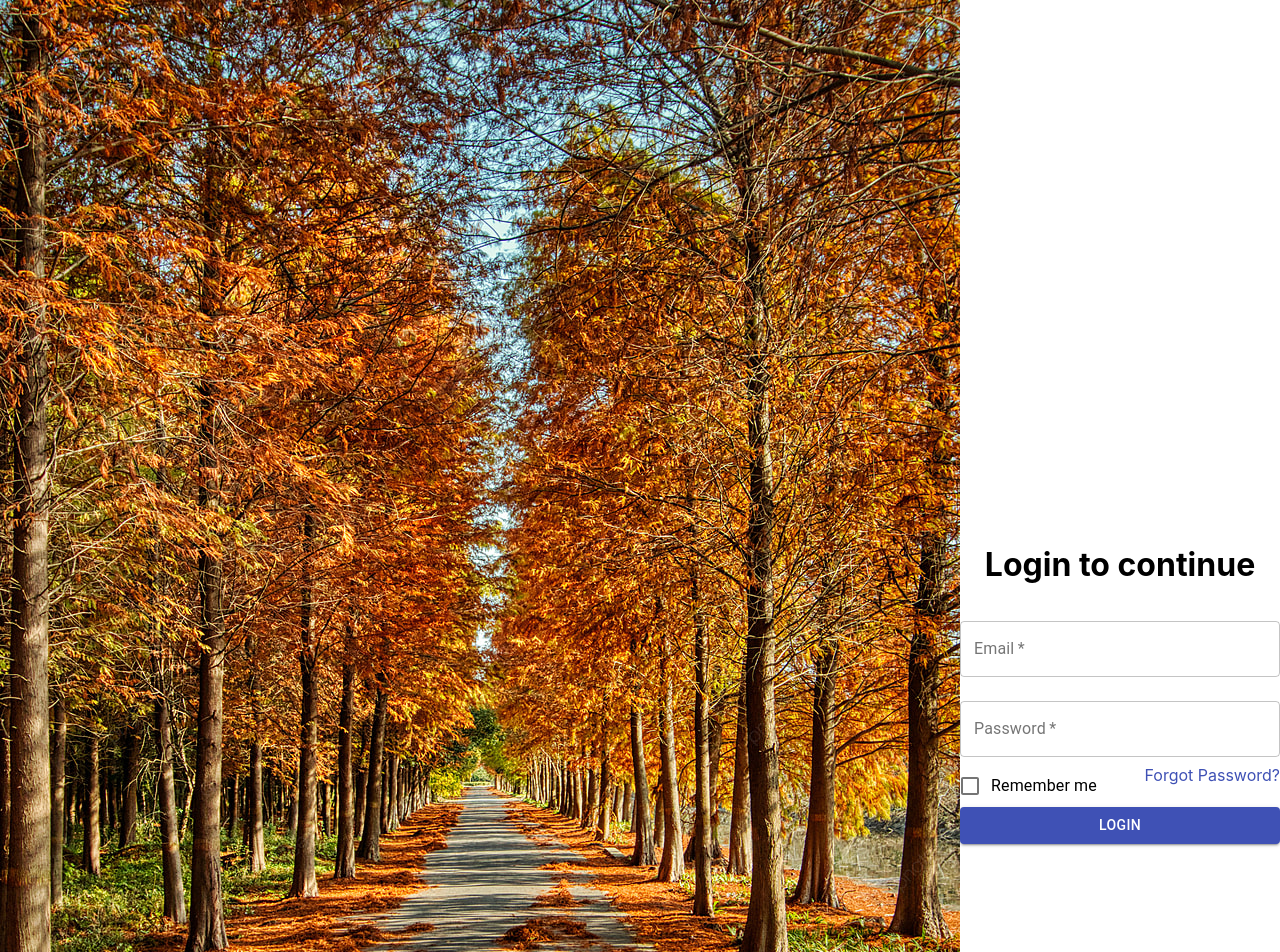
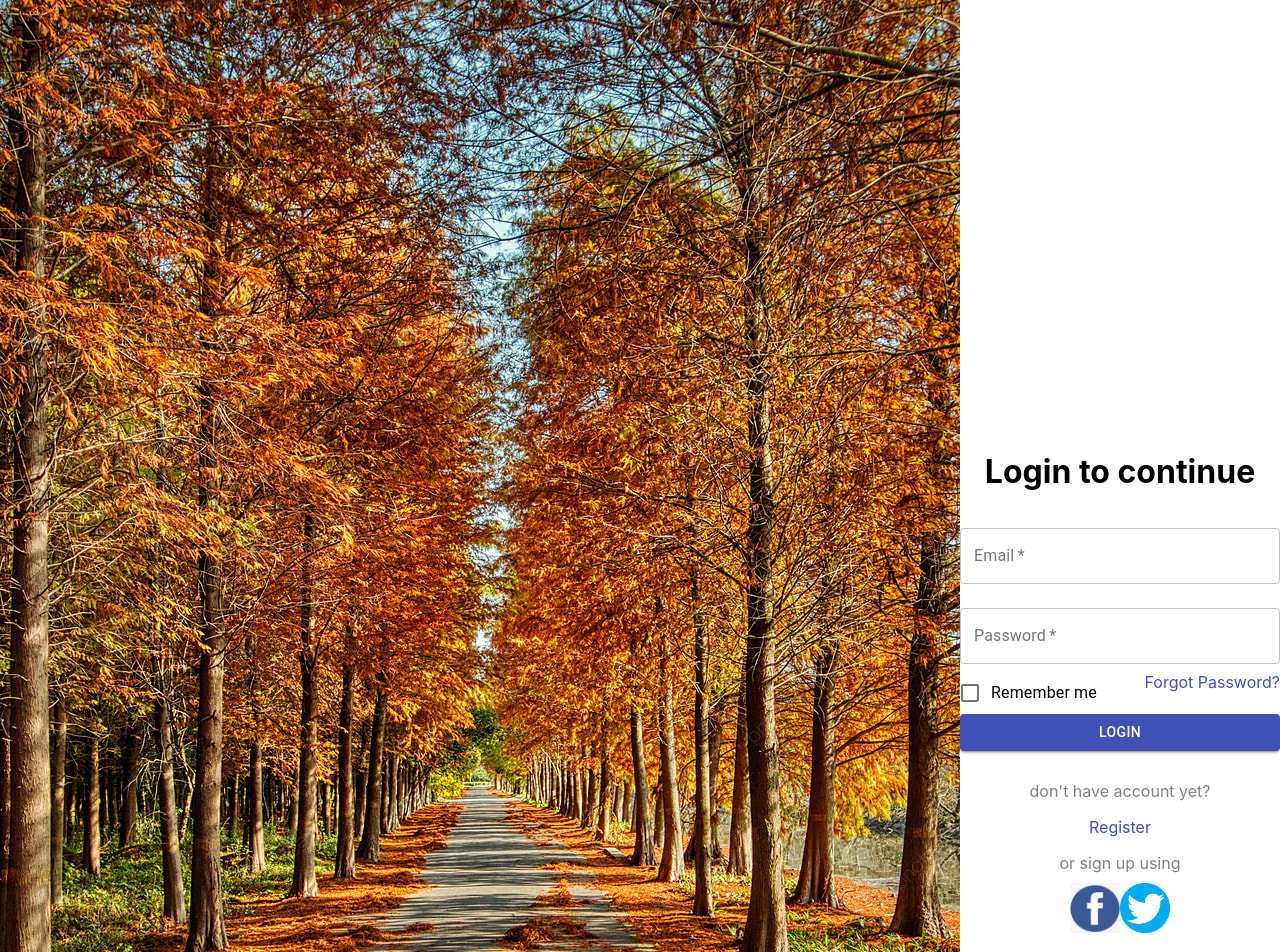
Before and after one commit to ferpavanello/lji-login, a React (Create React App) app: page / in a window 1280 px wide. Shown: the top 952 px of the page. Built offline with nearby package versions, Linux system fonts and the light colour scheme.

Commit message:
Create sign up component

```diff
--- a/src/App.js
+++ b/src/App.js
@@ -1,6 +1,7 @@
 import './App.css';
 import LoginImage from './components/login-image/LoginImage'
 import LoginForm from './components/login-form/LoginForm'
+import SignUp from './components/sign-up/SignUp'
 
 export default function App() {
   return (
@@ -9,6 +10,7 @@ export default function App() {
       <div className="form-wrapper">
         <h1 className="form-header">Login to continue</h1>
         <LoginForm />
+        <SignUp />
       </div>
     </div>
   );
--- /dev/null
+++ b/src/components/sign-up/SignUp.css
@@ -0,0 +1,14 @@
+.signup-wrapper {
+  padding-top: 30px;
+  text-align: center;
+  color: gray;
+}
+
+.group-images {
+  padding-top: 10px;
+}
+
+.group-images > .logo {
+  height: 50px;
+  width: 50px;
+}
--- /dev/null
+++ b/src/components/sign-up/SignUp.jsx
@@ -0,0 +1,23 @@
+import React from 'react'
+import './SignUp.css'
+import facebookLogo from './../../facebook-logo.png'
+import twitterLogo from './../../twitter-logo.png'
+import { Link } from '@material-ui/core'
+
+export default function SignUp () {
+  return (
+    <div className="signup-wrapper">
+      <label>don't have account yet?</label>
+      <p>
+        <Link href="#" className="register" onClick={event => event.preventDefault()}>
+          Register
+        </Link>
+      </p>
+      <label>or sign up using</label>
+      <div className="group-images">
+        <img className="logo" src={facebookLogo} alt="facebook logo" />
+        <img className="logo" src={twitterLogo} alt="twitter logo" />
+      </div>
+    </div>
+  )
+}
```
Also changed, not shown: src/facebook-logo.png (added), src/twitter-logo.png (added).
